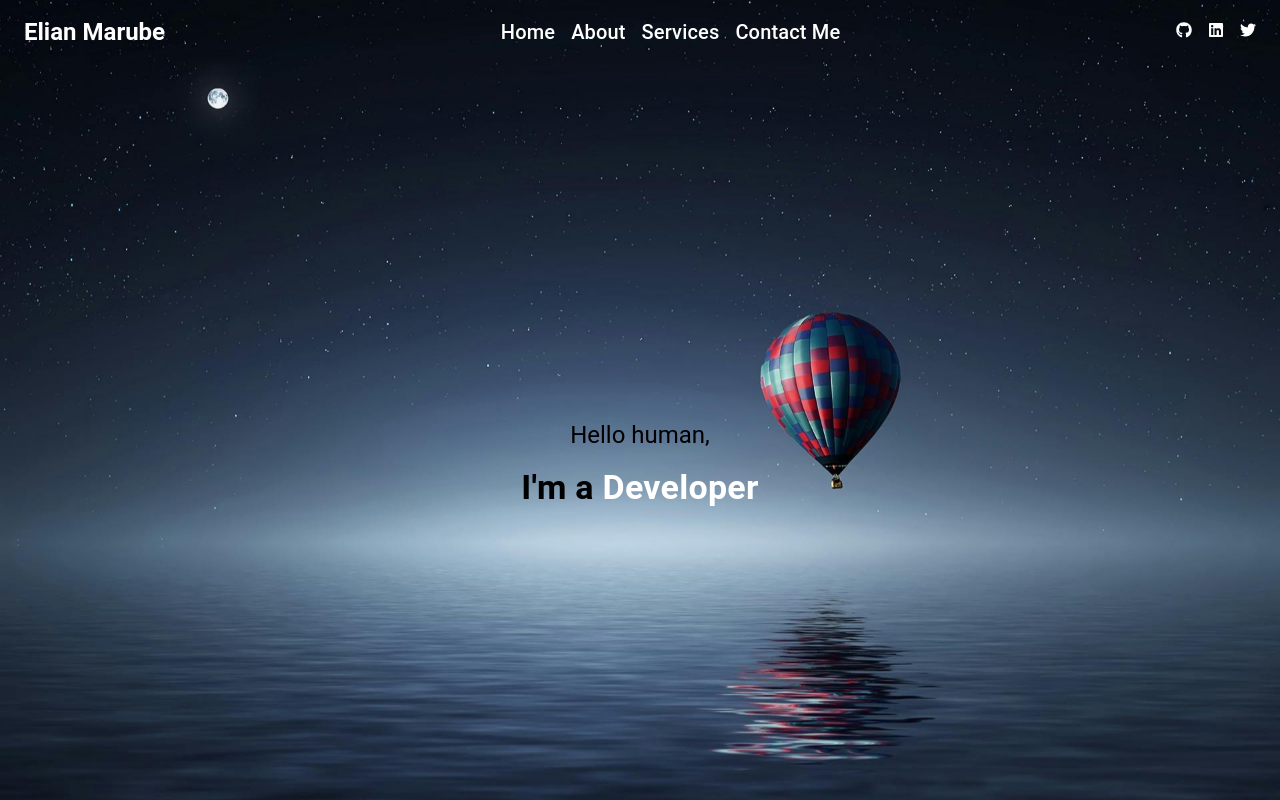
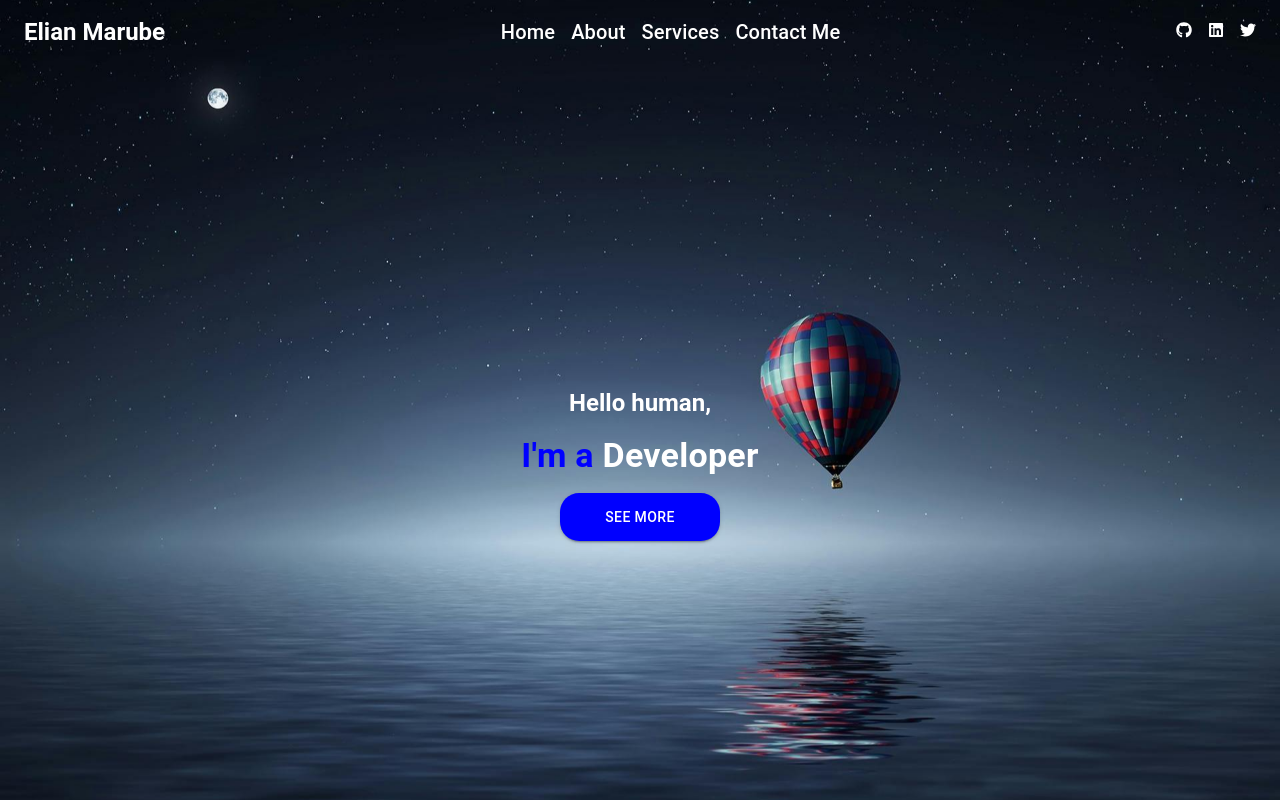
Before and after one commit to Elian-hub/portfolio, a React (Vite) app: page / in a window 1280 px wide. Built offline with nearby package versions, Linux system fonts and the light colour scheme.

Commit message:
feedback...

```diff
--- a/src/Components/AboutMe/About.jsx
+++ b/src/Components/AboutMe/About.jsx
@@ -33,7 +33,13 @@ const About = () => {
         About Me
       </Typography>
 
-      <Grid2 container spacing={10} mt={2} maxWidth='md'>
+      <Grid2
+        container
+        spacing={10}
+        mt={2}
+        maxWidth='md'
+        sx={{ mx: { xs: '2rem' } }} //margin left and right for extra small screens
+      >
         <Grid2 item size={{ xs: 12, md: 6 }}>
           <Typography
             variant='h4'
@@ -71,9 +77,12 @@ const About = () => {
         <Grid2
           item
           size={{ xs: 12, md: 6 }}
-          sx={{ display: 'flex', flexDirection: 'column' }}
+          sx={{
+            display: 'flex',
+            flexDirection: 'column',
+            mt: { xs: 0, md: 15 },
+          }}
           gap={4}
-          mt={15}
         >
           <Box style={{ textAlign: 'left', color: 'grey' }}>
             <Typography variant='h6'>
@@ -119,7 +128,7 @@ const About = () => {
           </Box>
         </Grid2>
         <Stack
-          direction={{ xs: 'column', md: 'row' }}
+          direction={{ xs: 'row', md: 'row' }}
           divider={<Divider orientation='vertical' color='white' flexItem />}
           spacing={5}
           sx={{
--- a/src/Components/Intro/Intro.jsx
+++ b/src/Components/Intro/Intro.jsx
@@ -1,12 +1,13 @@
 import { useTypewriter } from 'react-simple-typewriter';
-import { Box, Typography } from '@mui/material';
+import { Box, Typography, Button } from '@mui/material';
+import { Link } from 'react-router-dom';
 
 const Intro = () => {
   const [text] = useTypewriter({
     words: ['Developer', 'Designer', 'Footballer'],
     loop: {},
-    typeSpeed: 120,
-    deleteSpeed: 70,
+    typeSpeed: 140,
+    deleteSpeed: 50,
   });
 
   return (
@@ -21,13 +22,32 @@ const Intro = () => {
         gap: 2,
       }}
     >
-      <Typography variant='h5'>Hello human,</Typography>
-      <Typography variant='h4' fontWeight='bold'>
+      <Typography variant='h5' fontWeight='bold' color='white'>
+        Hello human,
+      </Typography>
+      <Typography variant='h4' fontWeight='bold' color='blue'>
         I&apos;m a{' '}
         <span style={{ color: 'white', fontWeight: 'bold', fontSize: '4-xl' }}>
           {text}
         </span>
       </Typography>
+
+      <Button
+        variant='contained'
+        component={Link}
+        to='/about'
+        sx={{
+          height: '3rem',
+          width: '10rem',
+          display: 'flex',
+          borderRadius: '1.2rem',
+          color: 'white',
+          backgroundColor: 'blue',
+          '&:hover': { color: 'white', backgroundColor: 'inherit' },
+        }}
+      >
+        See More
+      </Button>
     </Box>
   );
 };
--- a/src/Components/Response/Response.jsx
+++ b/src/Components/Response/Response.jsx
@@ -1,4 +1,4 @@
-import { Box } from '@mui/material';
+import { Box, Link, Typography } from '@mui/material';
 import { Alert, AlertTitle, Snackbar } from '@mui/material';
 import CheckCircleIcon from '@mui/icons-material/CheckCircle';
 import { useState } from 'react';
@@ -7,6 +7,33 @@ const Response = () => {
   const [open, setOpen] = useState(true);
   return (
     <Box>
+      <Box
+        sx={{ mt: 6, color: 'wheat' }}
+        display='flex'
+        flexDirection='column'
+        justifyContent='center'
+        textAlign='center'
+      >
+        <Typography variant='h6' gutterBottom>
+          Thank you for reaching out. Your message has been sent successfully.
+        </Typography>
+        <Typography variant='h6' gutterBottom>
+          I will get back to you as soon as possible.
+        </Typography>
+        <Typography variant='h6'>
+          Alternatively, you can{' '}
+          <Link
+            href='https://www.linkedin.com/in/elian-marube-2891a52bb/'
+            target='_blank'
+            rel='noopener noreferrer'
+            color='primary'
+            underline='hover'
+          >
+            send me a DM on LinkedIn
+          </Link>
+          .
+        </Typography>
+      </Box>
       <Snackbar
         open={open}
         autoHideDuration={4000}
```
